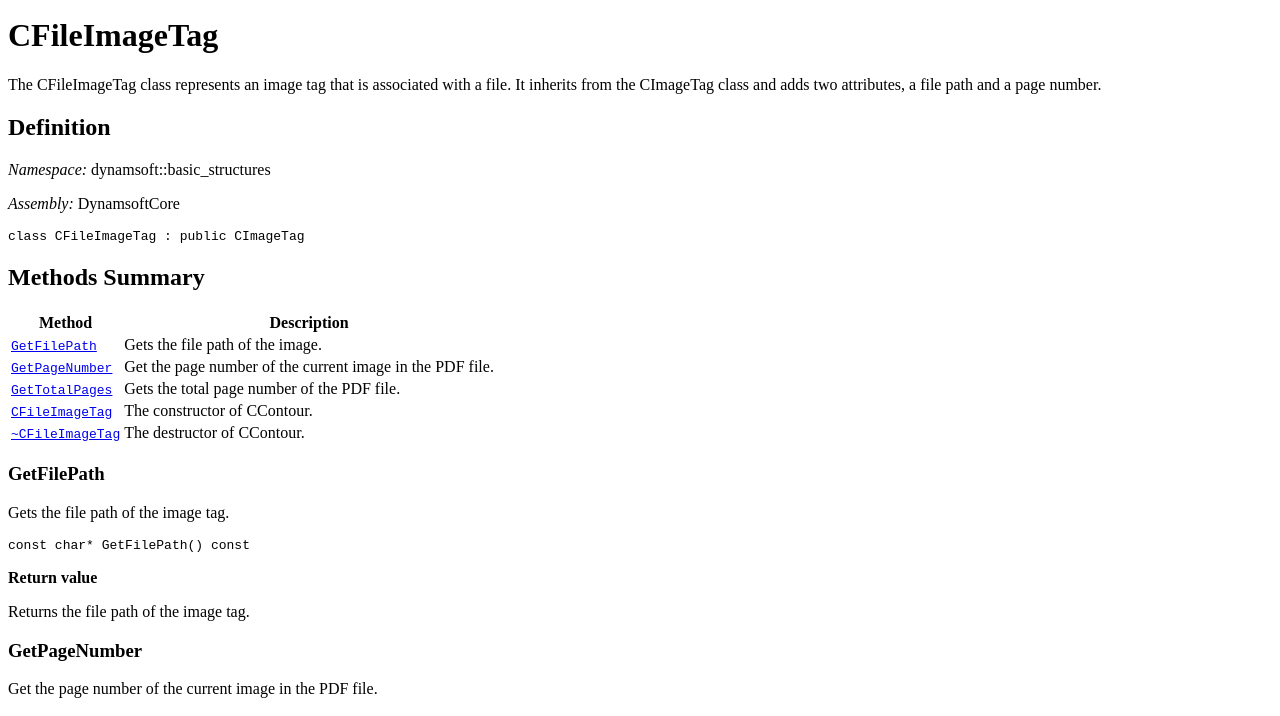
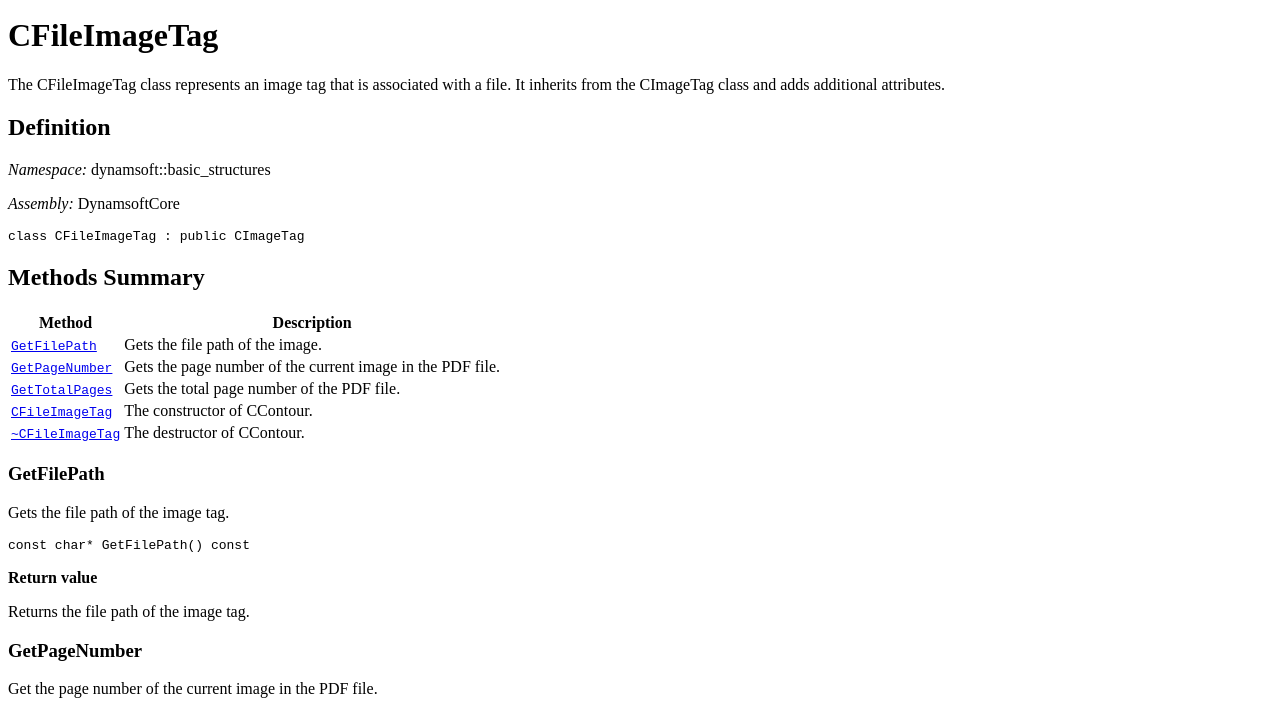
Before and after one commit to dynamsoft-docs/capture-vision-docs-server, a Jekyll site: the page built from programming/cplusplus/api-reference/core/basic-structures/file-image-tag.md, in a window 1280 px wide and 900 px high, scrolled down 367 px, cut to the strip 184-900 px from the top of the window. Built offline with Jekyll 4.4.1, drawn with Linux system fonts in a browser that asks for light colours.

Commit message:
Update file-image-tag.md

```diff
--- a/programming/cplusplus/api-reference/core/basic-structures/file-image-tag.md
+++ b/programming/cplusplus/api-reference/core/basic-structures/file-image-tag.md
@@ -8,7 +8,7 @@ needAutoGenerateSidebar: true
 
 # CFileImageTag
 
-The CFileImageTag class represents an image tag that is associated with a file. It inherits from the CImageTag class and adds two attributes, a file path and a page number.
+The CFileImageTag class represents an image tag that is associated with a file. It inherits from the CImageTag class and adds additional attributes.
 
 ## Definition
 
@@ -25,7 +25,7 @@ class CFileImageTag : public CImageTag
 | Method               | Description |
 |----------------------|-------------|
 | [`GetFilePath`](#getfilepath) | Gets the file path of the image.|
-| [`GetPageNumber`](#getpagenumber) | Get the page number of the current image in the PDF file. |
+| [`GetPageNumber`](#getpagenumber) | Gets the page number of the current image in the PDF file. |
 | [`GetTotalPages`](#gettotalpages) | Gets the total page number of the PDF file. |
 | [`CFileImageTag`](#cfileimagetag-constructor) | The constructor of CContour. |
 | [`~CFileImageTag`](#cfileimagetag-destructor) | The destructor of CContour. |
```
